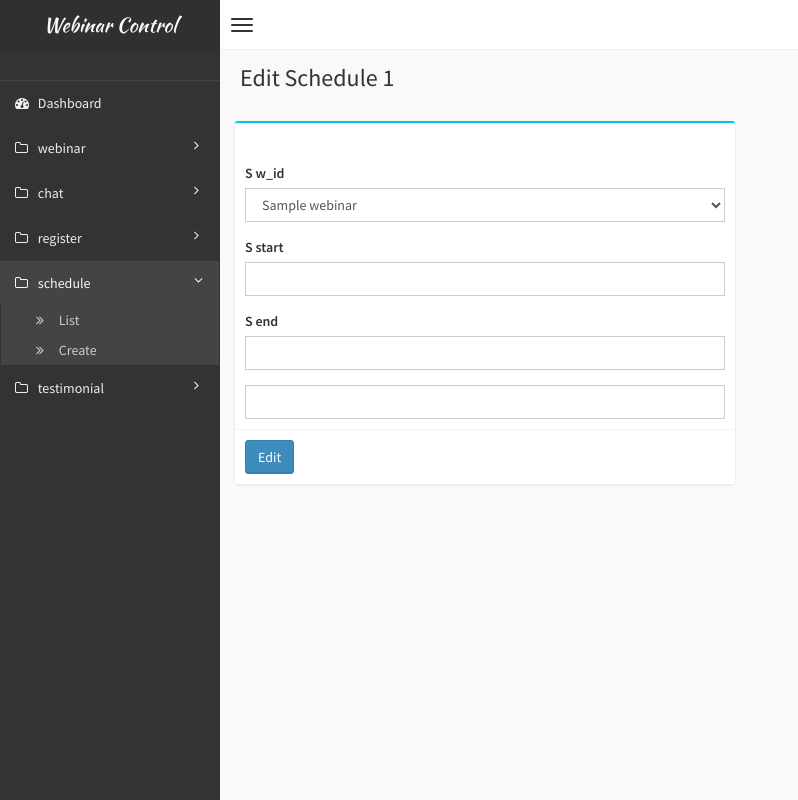
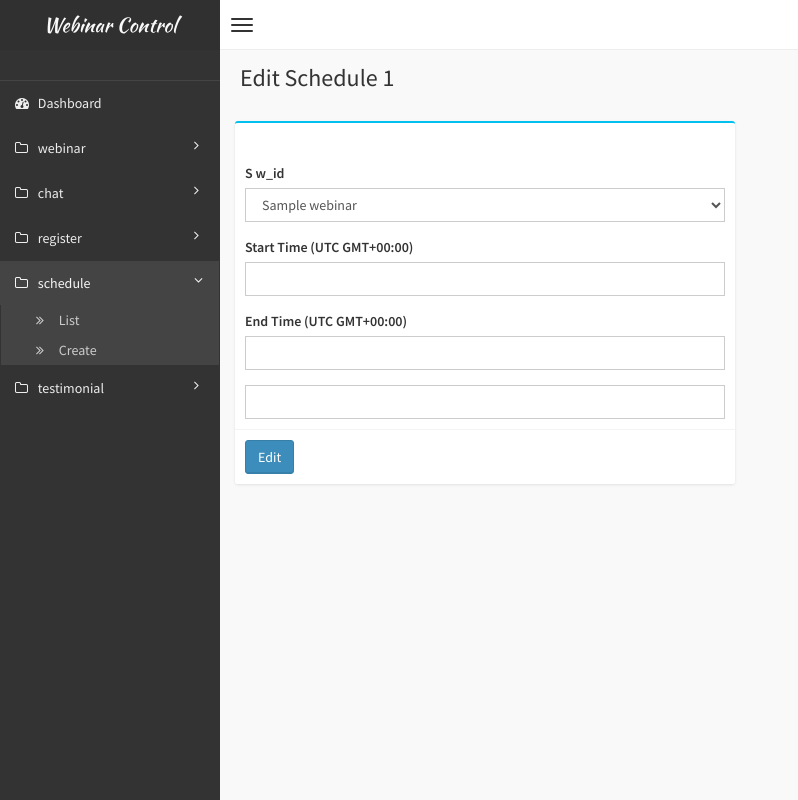
Before and after one commit to smxmahwish/webinarr, a PHP site: the page made by views/schedule/edit.html.twig in a window 1280 px wide. Shown: the whole page, without its empty margins (0-798 px from the left). Run offline with PHP 8.4, Linux system fonts and the light colour scheme; the template is opened without the code that fills it: most values are stand-ins (such as "Sample title", 1, 10 or a date in 2020); form fields are guessed from the names that the template uses; some libraries are stand-ins or nearby versions.

Commit message:
12/10/2018

```diff
--- a/views/schedule/create.html.twig
+++ b/views/schedule/create.html.twig
@@ -44,7 +44,7 @@
 
 
 									<div class='form-group'>
-									    <label for="form_s_date_time" class="required">Webinar start and End DateTime</label>
+									    <label for="form_s_date_time" class="required">Webinar start and End DateTime (UTC GMT+00:00)</label>
                                         {{ form_widget(form.s_date_time, { attr: { 'class': 'form-control datetimes' ,'autocomplete':"off"}}) }}
 									</div>
 
--- a/views/schedule/edit.html.twig
+++ b/views/schedule/edit.html.twig
@@ -42,11 +42,13 @@
                                     </div>
 
                                     <div class='form-group'>
-                                        {{ form_label(form.s_start) }}
+                                    <label> Start Time (UTC GMT+00:00)</label>
+
                                         {{ form_widget(form.s_start, { attr: { 'class': 'form-control' }}) }}
                                     </div>
                                     <div class='form-group'>
-                                        {{ form_label(form.s_end) }}
+
+                                    <label> End Time (UTC GMT+00:00)</label>
                                         {{ form_widget(form.s_end, { attr: { 'class': 'form-control' }}) }}
                                     </div>
 
```
